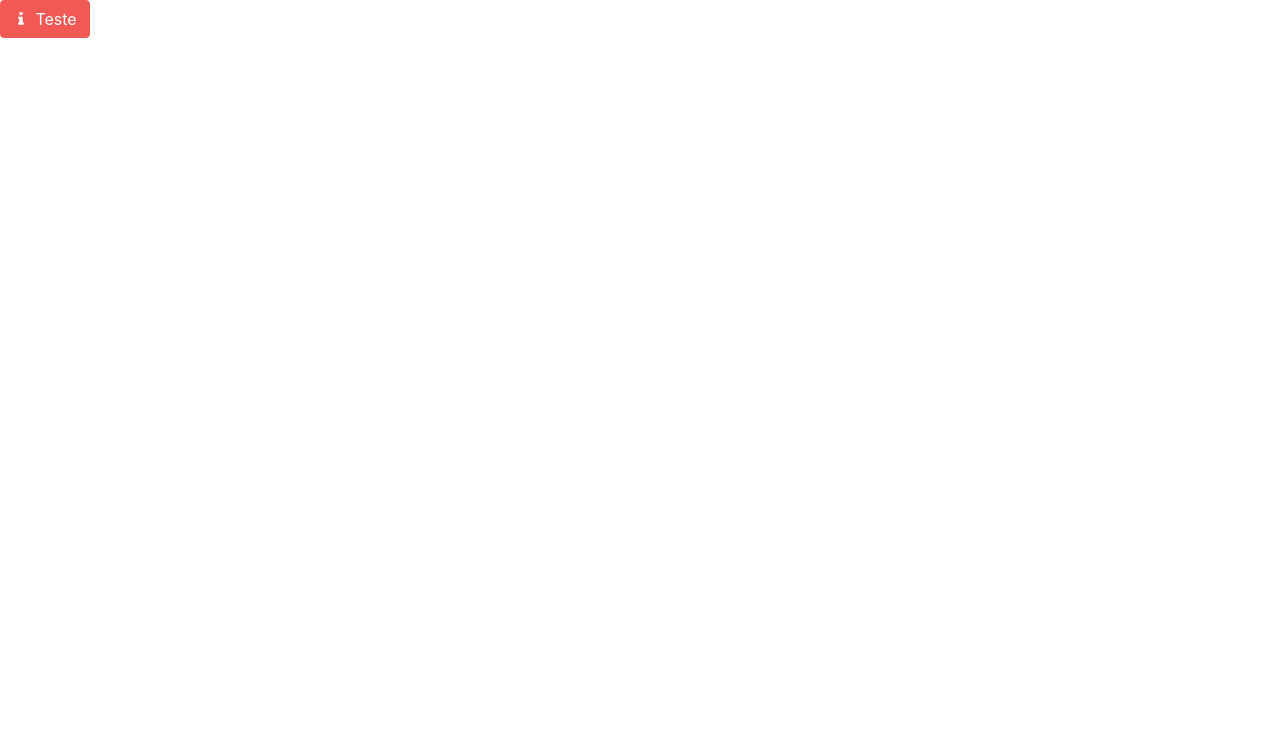
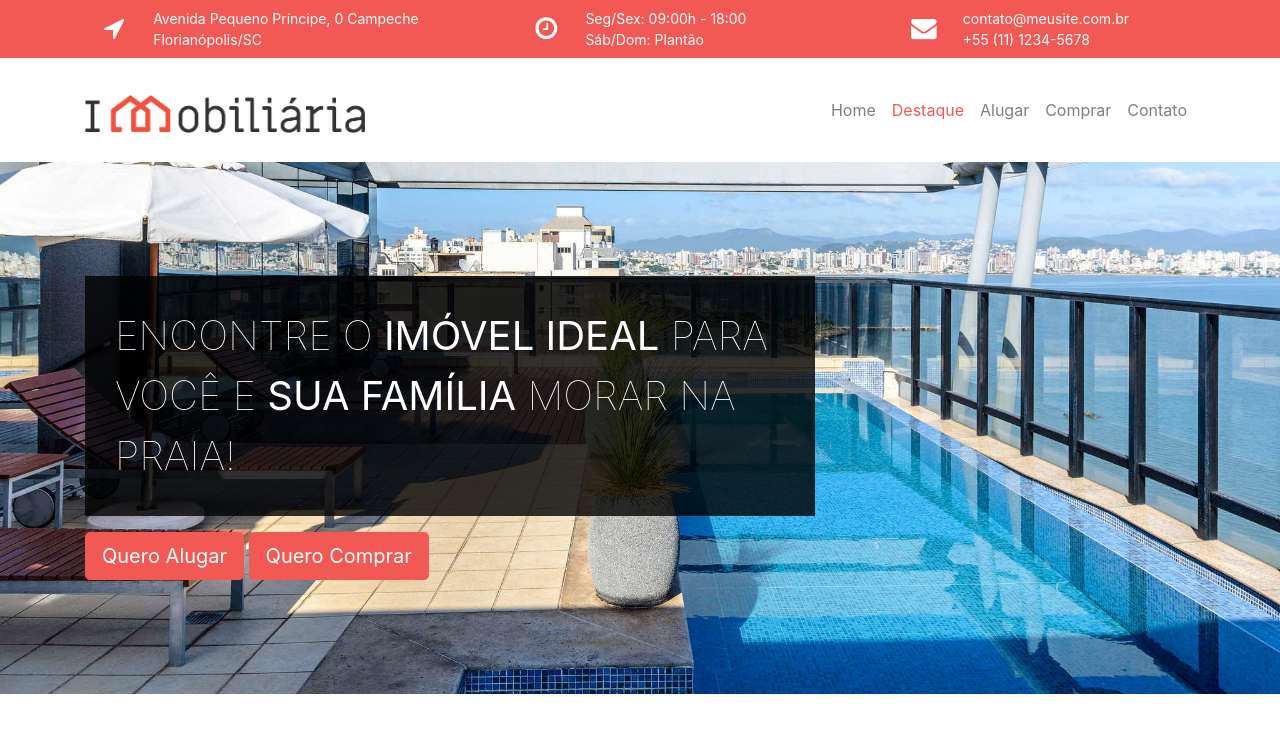
Before and after one commit to juniorhbs/real-state-system, a PHP site: page / in a window 1280 px wide. Before the commit the part shown is almost empty. Shown: the top 733 px of the page. Run offline with PHP 8.4, Linux system fonts and the light colour scheme; style sheets or scripts are compiled from the project's sources; some libraries are stand-ins or nearby versions.

Commit message:
Insert home page

```diff
--- a/_cdn/css/app.css
+++ b/_cdn/css/app.css
@@ -2391,4 +2391,27 @@
   margin-right: 0 !important;
 }
 
+.main_header .header_bar i {
+  font-size: 1.6em;
+}
+.main_header .header_bar p {
+  font-size: 0.875em;
+}
+
+.main_slide {
+  background-image: url("../../assets/images/front1.jpg");
+  background-position: center 65%;
+  background-size: 100%;
+  background-repeat: no-repeat;
+  height: 532px;
+}
+.main_slide .main_slide_content {
+  padding: 30px;
+  background-color: rgba(0, 0, 0, 0.8);
+  text-transform: uppercase;
+  font-size: 2.5em;
+  font-weight: 100;
+  color: #FFF;
+}
+
 /*# sourceMappingURL=app.css.map */
--- a/_cdn/scss/app.scss
+++ b/_cdn/scss/app.scss
@@ -2,3 +2,7 @@
 
 @import "addons/font-icon";
 @import "addons/font-icon-reset";
+
+@import "theme/header";
+
+@import "pages/home";
--- /dev/null
+++ b/_cdn/scss/pages/_home.scss
@@ -0,0 +1,16 @@
+.main_slide {
+  background-image: url("../../assets/images/front1.jpg");
+  background-position: center 65%;
+  background-size: 100%;
+  background-repeat: no-repeat;
+  height: 532px;
+
+  .main_slide_content {
+    padding: 30px;
+    background-color: rgba(0,0,0,0.8);
+    text-transform: uppercase;
+    font-size: 2.5em;
+    font-weight: 100;
+    color: #FFF;
+  }
+}
--- /dev/null
+++ b/_cdn/scss/theme/_header.scss
@@ -0,0 +1,12 @@
+.main_header {
+
+  .header_bar {
+    i {
+      font-size: 1.6em;
+    }
+
+    p {
+      font-size: 0.875em;
+    }
+  }
+}
--- a/index.php
+++ b/index.php
@@ -12,7 +12,67 @@
 </head>
 <body>
 
-<button class="btn btn-front icon-info">Teste</button>
+<header class="main_header">
+    <div class="header_bar bg-front">
+        <div class="container">
+            <div class="row">
+                <div class="col-4 d-flex justify-content-center align-items-center p-2 text-white">
+                    <i class="icon-location-arrow"></i>
+                    <p class="my-auto ml-3">Avenida Pequeno Príncipe, 0 Campeche<br>Florianópolis/SC</p>
+                </div>
+
+                <div class="col-4 d-flex justify-content-center align-items-center p-2 text-white">
+                    <i class="icon-clock-o"></i>
+                    <p class="my-auto ml-3">Seg/Sex: 09:00h - 18:00 <br> Sáb/Dom: Plantão</p>
+                </div>
+
+                <div class="col-4 d-flex justify-content-center align-items-center p-2 text-white">
+                    <i class="icon-envelope"></i>
+                    <p class="my-auto ml-3">contato@meusite.com.br <br> +55 (11) 1234-5678</p>
+                </div>
+            </div>
+        </div>
+    </div>
+
+    <nav class="navbar navbar-expand-md navbar-light my-3">
+        <div class="container">
+
+            <div class="navbar-brand">
+                <a href="index.php">
+                    <h1 class="text-hide">Imobiliária</h1>
+                    <img src="assets/images/logo.png" alt="" class="d-inline-block" width="280">
+                </a>
+            </div>
+
+            <button class="navbar-toggler" type="button" data-toggle="collapse" data-target="#navbarSupportedContent"
+                    aria-controls="navbarSupportedContent" aria-expanded="false" aria-label="Toggle navigation">
+                <span class="navbar-toggler-icon"></span>
+            </button>
+
+            <div class="collapse navbar-collapse justify-content-end" id="navbarSupportedContent">
+                <ul class="navbar-nav">
+                    <li class="nav-item"><a class="nav-link" href="#">Home</a></li>
+                    <li class="nav-item"><a class="nav-link text-front" href="#">Destaque</a></li>
+                    <li class="nav-item"><a class="nav-link" href="#">Alugar</a></li>
+                    <li class="nav-item"><a class="nav-link" href="#">Comprar</a></li>
+                    <li class="nav-item"><a class="nav-link" href="#">Contato</a></li>
+                </ul>
+            </div>
+        </div>
+    </nav>
+</header>
+
+<?php
+$getApp = filter_input(INPUT_GET, 'app', FILTER_SANITIZE_STRIPPED);
+
+if(empty($getApp)){
+    require 'widget/home.php';
+}elseif (!empty($getApp) && file_exists('widget/' . $getApp . '.php')){
+    require 'widget/' . $getApp . '.php';
+}else {
+    echo "Ooops, erro no app informado";
+}
+?>
 
 
 <script src="node_modules/jquery/dist/jquery.min.js"></script>
--- a/package.json
+++ b/package.json
@@ -4,7 +4,7 @@
   "description": "Theme Bootstrap",
   "main": "index.js",
   "scripts": {
-    "test": "echo \"Error: no test specified\" && exit 1"
+    "dev": "sass scss scss:css --watch"
   },
   "author": "Junior Oliveira",
   "license": "ISC",
--- /dev/null
+++ b/widget/contato.php
@@ -0,0 +1 @@
+CONTATO
--- /dev/null
+++ b/widget/filtro.php
@@ -0,0 +1 @@
+FILTRO
--- /dev/null
+++ b/widget/home.php
@@ -0,0 +1,11 @@
+<div class="main_slide">
+    <div class="container" style="height: 100%;">
+        <div class="row align-items-center" style="height: 100%;">
+            <div class="col-8">
+                <p class="main_slide_content">Encontre o <b>imóvel ideal</b> para você e <b>sua família</b> morar na praia!</p>
+                <a href="#" class="btn btn-front btn-lg">Quero Alugar</a>
+                <a href="#" class="btn btn-front btn-lg">Quero Comprar</a>
+            </div>
+        </div>
+    </div>
+</div>
```
Also changed, not shown: 1 other file.
